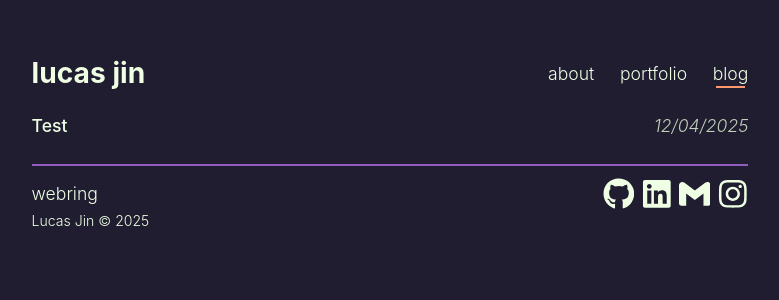
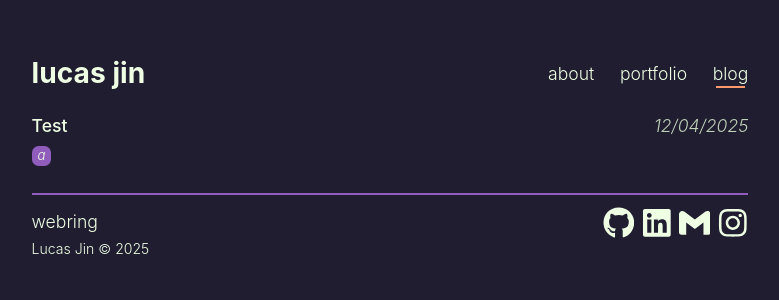
Before and after one commit to LucasHJin/LucasHJin.github.io, a Next.js app: page /blog in a window 1280 px wide. Shown: the top 300 px of the page, without its empty margins (250-1029 px from the left). Built offline with nearby package versions, Linux system fonts and the light colour scheme.

Commit message:
Blog styling

```diff
--- a/src/app/blog/page.js
+++ b/src/app/blog/page.js
@@ -3,6 +3,7 @@ import path from "path";
 import Link from "next/link";
 
 import "@/app/styling/blog.css"
+import Tag from "../components/tag";
 
 // credit to martin sit (https://github.com/martin226/v2)
 
@@ -30,8 +31,9 @@ export default async function Blog() {
     <div className="blog">
       <h1 className="sr-only">My Blog</h1>
       <ul className="no-list">
-        {posts.map(({ title, date, slug }) => (
-          <li key={slug} className="post">
+        {posts.map(({ title, date, slug, tags }) => (
+          <div key={slug}>
+            <li className="post">
               <span>
                 <Link href={`/blog/${slug}`} className="important">
                   {title}
@@ -45,6 +47,14 @@ export default async function Blog() {
                 })}
               </time>
             </li>
+            <div className="botInfo">
+              {
+                tags.map((tag, index) => (
+                  <Tag key={index} tag={tag}></Tag>
+                ))
+              }
+            </div>
+          </div>
         ))}
       </ul>
     </div>
--- a/src/app/page.js
+++ b/src/app/page.js
@@ -93,7 +93,7 @@ export default function Home() {
         </div>
         <div className="skills">
             <h2>my skills</h2>
-
+            <p>make link to projects with selected tag</p>
         </div>
       </div>
     </div>
--- a/src/app/styling/blog.css
+++ b/src/app/styling/blog.css
@@ -2,3 +2,8 @@
     display: flex;
     justify-content: space-between;
 }
+
+.blog .botInfo {
+    display: flex;
+    justify-self: flex-start;
+}
```
Lines whose indentation alone changed are shown as unchanged.
